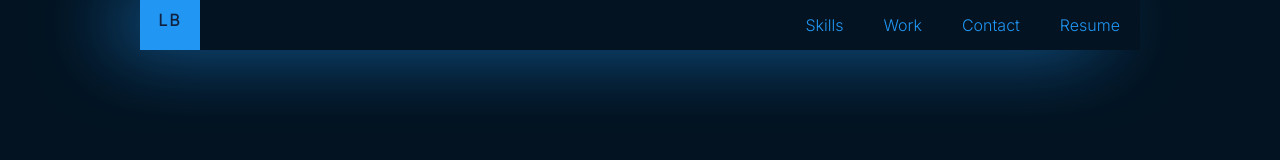
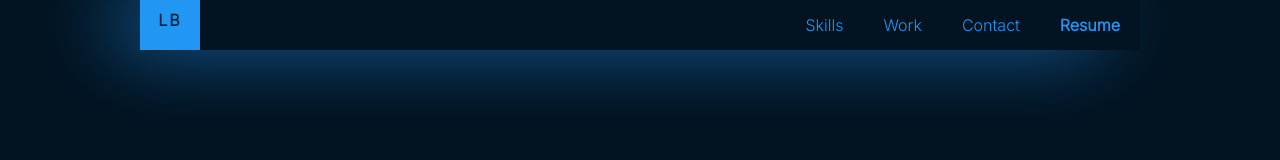
Before and after one commit to BorakL/Portfolio, a React (Create React App) app: page / in a window 1280 px wide. Shown: the top 160 px of the page. Built offline with nearby package versions, Linux system fonts and the light colour scheme.

Commit message:
bolded resume button

```diff
--- a/src/App.js
+++ b/src/App.js
@@ -50,7 +50,8 @@ function App() {
             <li>
               <a onClick={()=>setSidebarOpen(false)}
                   href="Resume.pdf"
-                  target="_blank">Resume
+                  target="_blank">
+                    <b>Resume</b>
               </a>
             </li>
           </ul>
```
